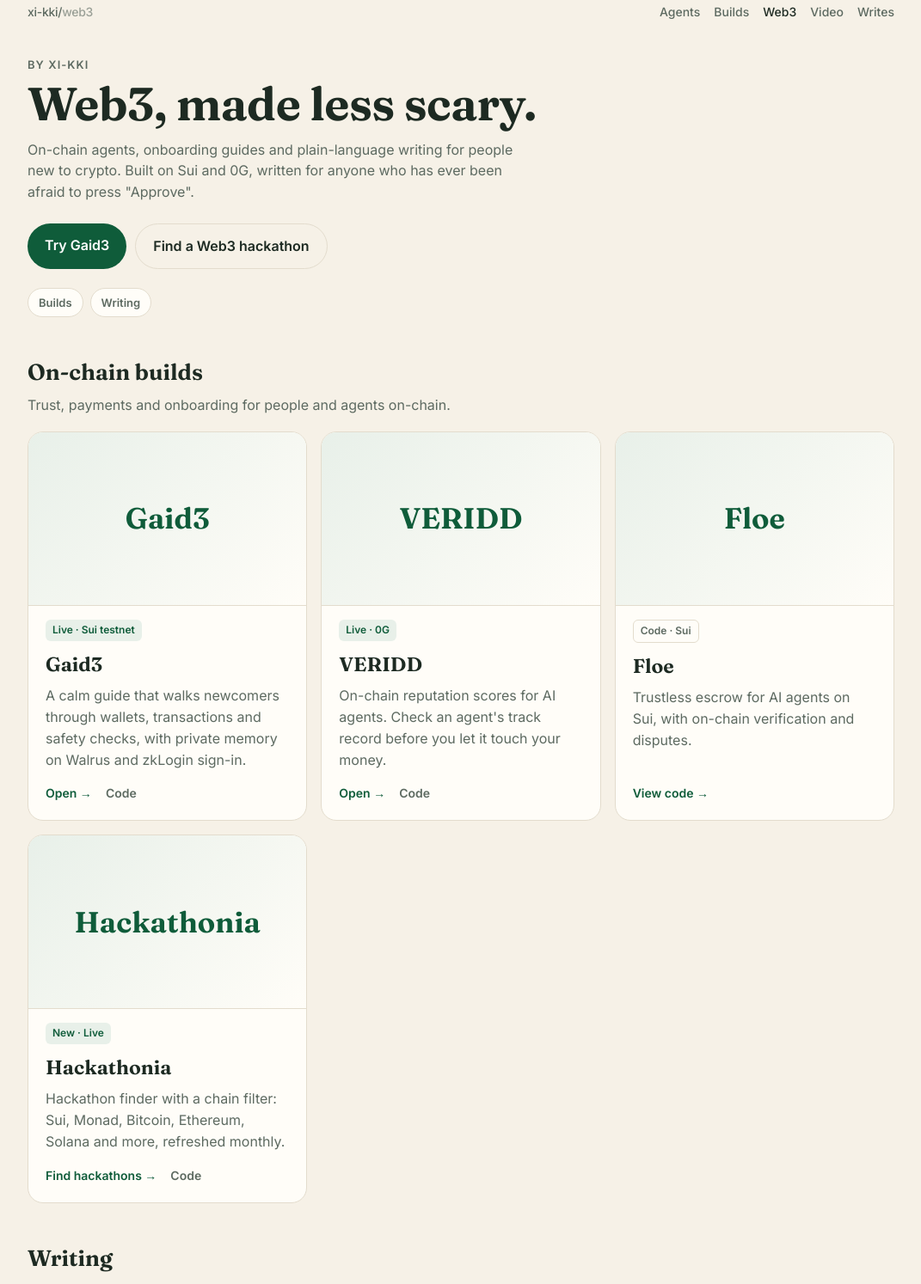
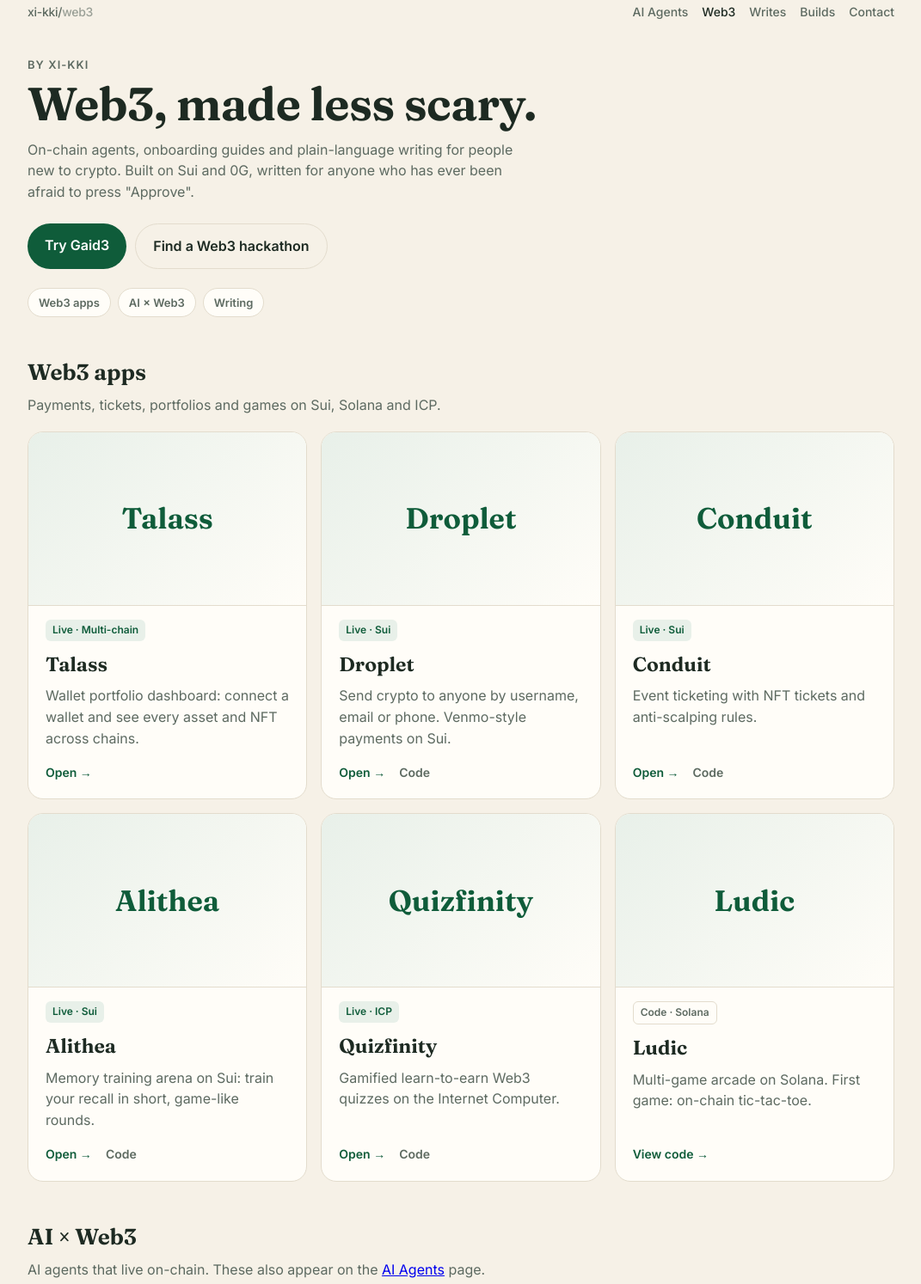
Before and after one commit to xi-kki/web3, a plain HTML site: page index.html in a window 1280 px wide. Shown: the part 25-1519 px from the top of the page at 86% size, without its empty margins (104-1175 px from the left). Drawn offline with Linux system fonts and the light colour scheme.

Commit message:
Portfolio: nav AI Agents·Web3·Writes·Builds, AI×Web3 overlap, problem/solution notes, new Web3 apps, link fixes

```diff
--- a/index.html
+++ b/index.html
@@ -78,17 +78,58 @@ h2{scroll-margin-top:16px}
 <main class="wrap">
   <div class="top">
     <a class="logo" href="/">xi-kki/<span>web3</span></a>
-    <nav><a href="/agents/">Agents</a><a href="/builds/">Builds</a><a href="/web3/" aria-current="page" style="color:var(--ink)">Web3</a><a href="/video/">Video</a><a href="/writes/">Writes</a></nav>
+    <nav><a href="/agents/">AI Agents</a><a href="/web3/" aria-current="page" style="color:var(--ink)">Web3</a><a href="/writes/">Writes</a><a href="/builds/">Builds</a><a href="https://wa.me/2349066339975" target="_blank" rel="noopener">Contact</a></nav>
   </div>
 
   <div class="eyebrow">By Xi-kki</div>
   <h1>Web3, made less scary.</h1>
   <p class="lede">On-chain agents, onboarding guides and plain-language writing for people new to crypto. Built on Sui and 0G, written for anyone who has ever been afraid to press "Approve".</p>
   <div class="cta-row"><a class="btn" href="https://gaid3.vercel.app" target="_blank" rel="noopener">Try Gaid3</a><a class="btn ghost" href="https://hackathonia.vercel.app" target="_blank" rel="noopener">Find a Web3 hackathon</a></div>
-  <nav class="chips" aria-label="Jump to"><a href="#build">Builds</a><a href="#read">Writing</a></nav>
+  <nav class="chips" aria-label="Jump to"><a href="#apps">Web3 apps</a><a href="#mix">AI × Web3</a><a href="#read">Writing</a></nav>
 
-  <h2 id="build">On-chain builds</h2>
-  <p class="sub">Trust, payments and onboarding for people and agents on-chain.</p>
+  <h2 id="apps">Web3 apps</h2>
+  <p class="sub">Payments, tickets, portfolios and games on Sui, Solana and ICP.</p>
+  <div class="grid">
+    <div class="card">
+      <span class="tag">Live · Multi-chain</span>
+      <h3>Talass</h3>
+      <p>Wallet portfolio dashboard: connect a wallet and see every asset and NFT across chains.</p>
+      <div class="links"><a href="https://talass.vercel.app" target="_blank" rel="noopener">Open →</a></div>
+    </div>
+    <div class="card">
+      <span class="tag">Live · Sui</span>
+      <h3>Droplet</h3>
+      <p>Send crypto to anyone by username, email or phone. Venmo-style payments on Sui.</p>
+      <div class="links"><a href="https://droplet-topaz.vercel.app" target="_blank" rel="noopener">Open →</a><a class="gh" href="https://github.com/xi-kki/droplet" target="_blank" rel="noopener">Code</a></div>
+    </div>
+    <div class="card">
+      <span class="tag">Live · Sui</span>
+      <h3>Conduit</h3>
+      <p>Event ticketing with NFT tickets and anti-scalping rules.</p>
+      <div class="links"><a href="https://conduit-flame.vercel.app" target="_blank" rel="noopener">Open →</a><a class="gh" href="https://github.com/xi-kki/conduit" target="_blank" rel="noopener">Code</a></div>
+    </div>
+    <div class="card">
+      <span class="tag">Live · Sui</span>
+      <h3>Alithea</h3>
+      <p>Memory training arena on Sui: train your recall in short, game-like rounds.</p>
+      <div class="links"><a href="https://alitia.vercel.app" target="_blank" rel="noopener">Open →</a><a class="gh" href="https://github.com/xi-kki/alithea" target="_blank" rel="noopener">Code</a></div>
+    </div>
+    <div class="card">
+      <span class="tag">Live · ICP</span>
+      <h3>Quizfinity</h3>
+      <p>Gamified learn-to-earn Web3 quizzes on the Internet Computer.</p>
+      <div class="links"><a href="https://quizfinity.vercel.app" target="_blank" rel="noopener">Open →</a><a class="gh" href="https://github.com/xi-kki/quizfinity" target="_blank" rel="noopener">Code</a></div>
+    </div>
+    <div class="card">
+      <span class="tag code">Code · Solana</span>
+      <h3>Ludic</h3>
+      <p>Multi-game arcade on Solana. First game: on-chain tic-tac-toe.</p>
+      <div class="links"><a href="https://github.com/xi-kki/ludic" target="_blank" rel="noopener">View code →</a></div>
+    </div>
+  </div>
+
+  <h2 id="mix">AI × Web3</h2>
+  <p class="sub">AI agents that live on-chain. These also appear on the <a href="/agents/">AI Agents</a> page.</p>
   <div class="grid">
     <div class="card">
       <span class="tag">Live · Sui testnet</span>
@@ -131,6 +172,7 @@ h2{scroll-margin-top:16px}
     <a href="https://wa.me/2349066339975" target="_blank" rel="noopener">Work with me on WhatsApp →</a>
   </footer>
 </main>
+<script src="/agents/notes.js" defer></script>
 <style>
 .reads{grid-template-columns:repeat(auto-fill,minmax(240px,1fr))}
 .read{display:flex;flex-direction:column;gap:6px;text-decoration:none;color:var(--ink);background:var(--surface);border:1px solid var(--line);border-radius:14px;padding:18px}
```
